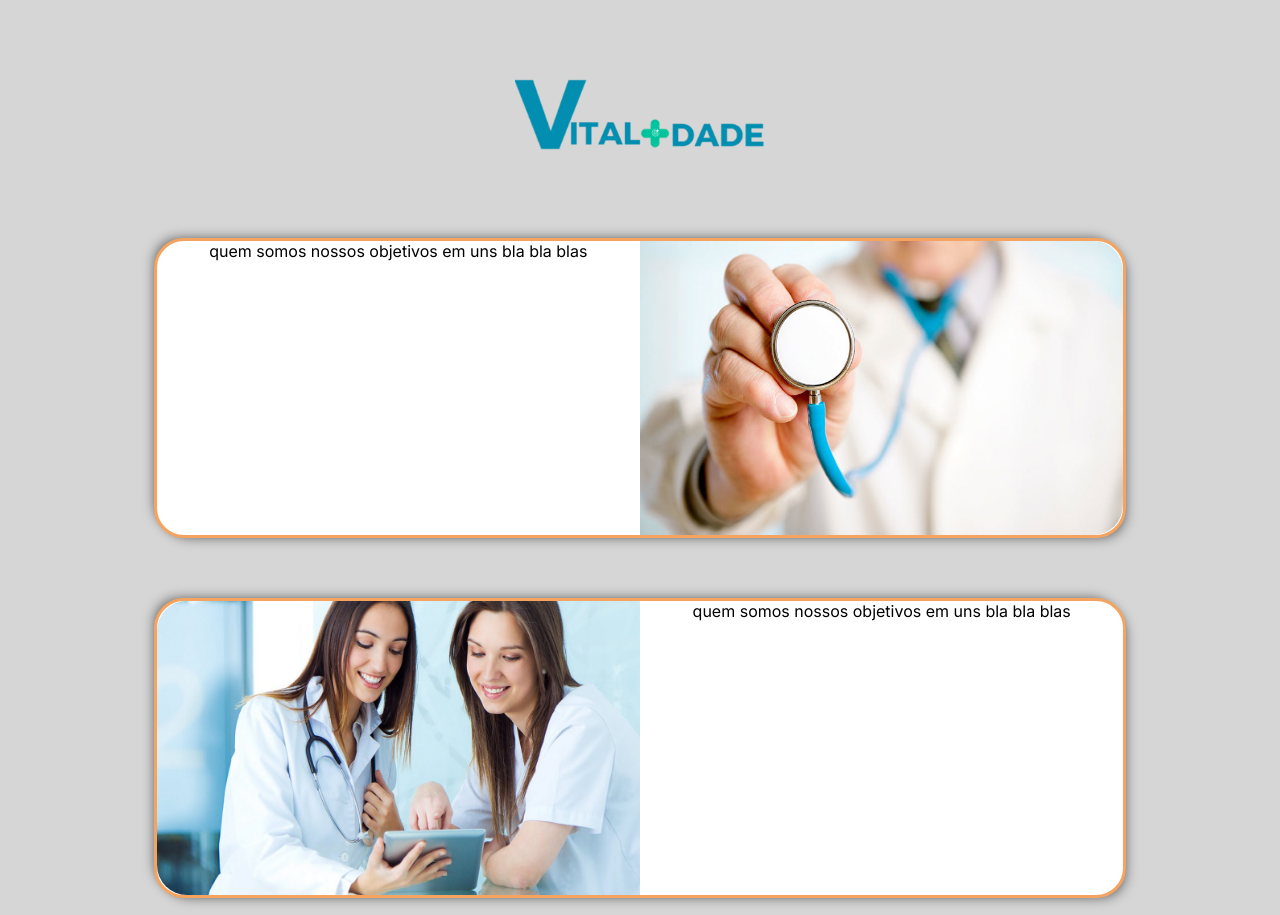
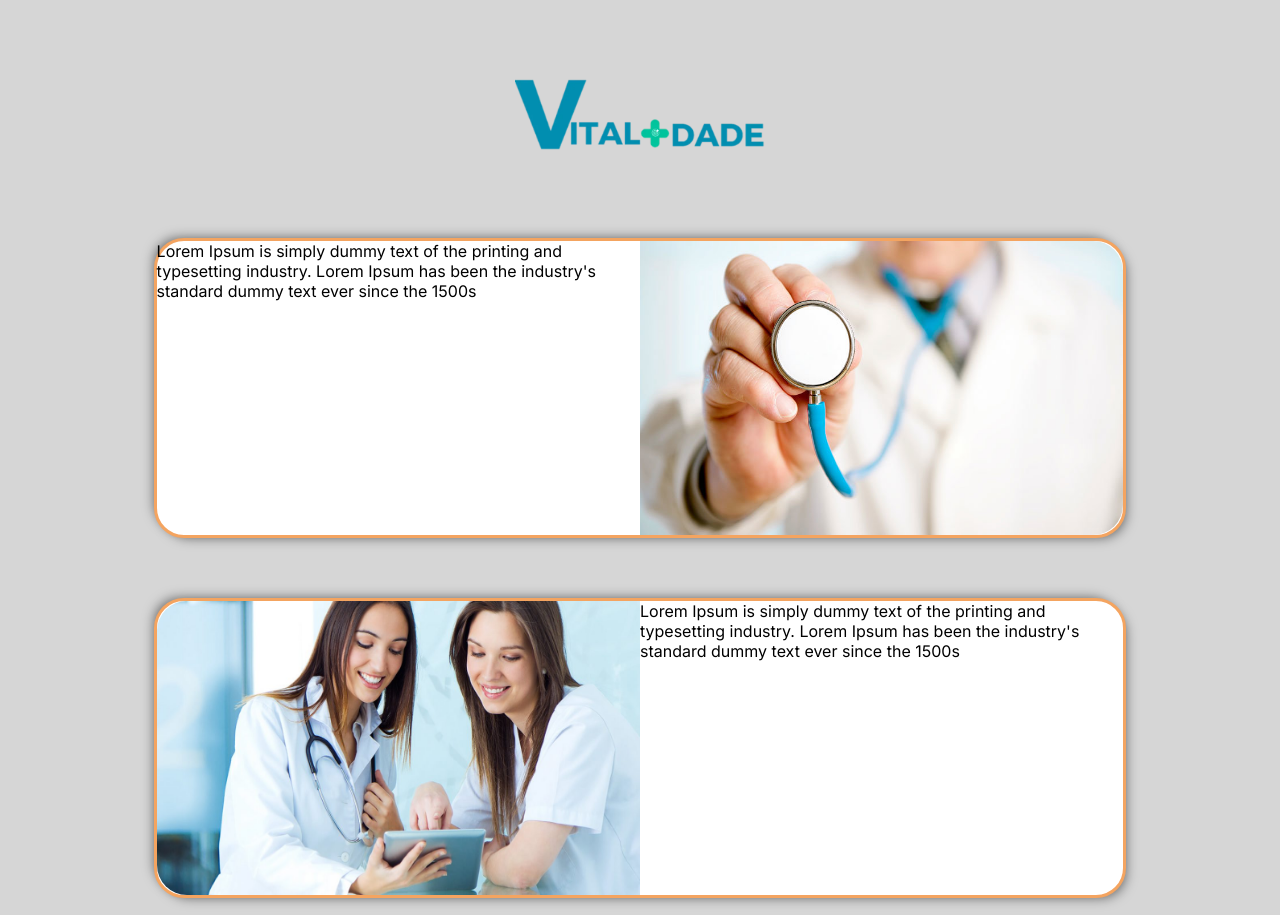
Before and after one commit to offmonte/GlobalSolutionRWD2, a plain HTML site: page GS -Style/index.html in a window 1280 px wide. Shown: the part 182-1097 px from the top of the page. Drawn offline with Linux system fonts and the light colour scheme.

Commit message:
index.html

```diff
--- a/GS -Style/index.html
+++ b/GS -Style/index.html
@@ -34,14 +34,14 @@
         <section class="primeiraSection">
             <div class="anuncio">
                 <div>
-                    <p> quem somos nossos objetivos em uns bla bla blas</p>
+                    <p> Lorem Ipsum is simply dummy text of the printing and typesetting industry. Lorem Ipsum has been the industry's standard dummy text ever since the 1500s</p>
                 </div>
                 <img src="./images/imagesMed/caletoscopio.jpg" alt="caletoscopio" class="imageMed1">
             </div>
             <div class="anuncio">
                 <img src="./images/imagesMed/intermedica.jpg" alt="intermedica" class="imageMed2">
                 <div>
-                    <p> quem somos nossos objetivos em uns bla bla blas</p>
+                    <p> Lorem Ipsum is simply dummy text of the printing and typesetting industry. Lorem Ipsum has been the industry's standard dummy text ever since the 1500s</p>
                 </div>
             </div>
 
```
